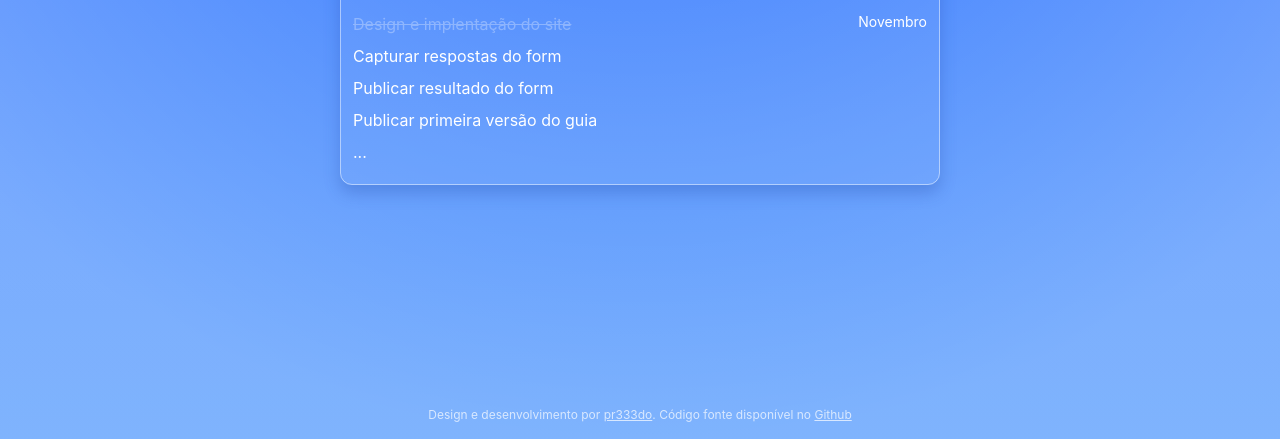
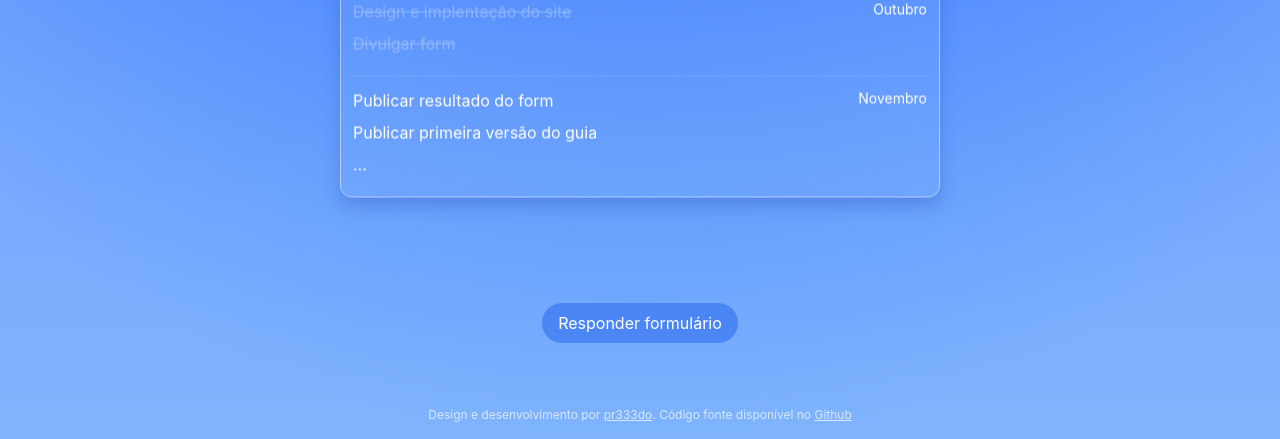
Before and after one commit to pr333do/guia-de-carreira, an Astro site: page / in a window 1280 px wide. Shown: the part 361-800 px from the top of the page. Built offline with nearby package versions, Linux system fonts and the light colour scheme; Astro itself is replaced by a stand-in of ours.

Commit message:
feat(form): adding link to form

```diff
--- a/src/components/window.astro
+++ b/src/components/window.astro
@@ -1,6 +1,9 @@
 <div
-  class="absolute z-10 left-1/2 top-1/2 -translate-x-1/2 -translate-y-1/2 m-auto w-full lg:w-[600px] rounded-xl overflow-hidden border border-white/50 shadow-[0_8px_16px_0_rgba(37,77,172,0.3)]"
+  class="absolute z-10 left-1/2 top-1/2 -translate-x-1/2 -translate-y-1/2"
   id="window"
+>
+  <div
+    class="backdrop-blur-md m-auto w-[calc(100vw_-_2rem)] lg:w-[600px] rounded-xl overflow-hidden border border-white/50 shadow-[0_8px_16px_0_rgba(37,77,172,0.3)]"
   >
     <div
       id="window-header"
@@ -20,6 +23,7 @@
       </div>
     </div>
     <slot />
+  </div>
 </div>
 
 <script>
--- a/src/pages/index.astro
+++ b/src/pages/index.astro
@@ -12,14 +12,21 @@ import Layout from "@/layouts/Layout.astro";
 			<section class="px-3 py-4 flex flex-col gap-4 bg-white/5">
 				<h2 class="font-display text-3xl">Roadmap</h2>
 				<div class="relative border-t-[0.5px] pt-2 border-white/10">
-					<h3 class="absolute right-0 top-3 text-sm">Novembro</h3>
+					<h3 class="absolute right-0 top-3 text-sm">Outubro</h3>
 					<ul>
 						<li class="py-1">
 							<p class="line-through opacity-30">
 								Design e implentação do site
 							</p>
 						</li>
-						<li class="py-1"><p>Capturar respostas do form</p></li>
+						<li class="py-1">
+							<p class="line-through opacity-30">Divulgar form</p>
+						</li>
+					</ul>
+				</div>
+				<div class="relative border-t-[0.5px] pt-2 border-white/10">
+					<h3 class="absolute right-0 top-3 text-sm">Novembro</h3>
+					<ul>
 						<li class="py-1"><p>Publicar resultado do form</p></li>
 						<li class="py-1"><p>Publicar primeira versão do guia</p></li>
 						<li class="py-1"><p>...</p></li>
@@ -28,6 +35,15 @@ import Layout from "@/layouts/Layout.astro";
 			</section>
 		</Window>
 	</main>
+
+	<a
+		class="mx-auto mt-auto mb-12 bg-blue-600/50 backdrop-blur px-4 py-2 rounded-full"
+		href="https://forms.gle/eroo3A3gpFehPPxJA"
+		target="_blank"
+	>
+		Responder formulário
+	</a>
+</Layout>
 
 <footer class="p-4 lg:px-8 flex justify-center">
 	<p class="text-xs opacity-70">
@@ -42,4 +58,3 @@ import Layout from "@/layouts/Layout.astro";
 		>
 	</p>
 </footer>
-</Layout>
```
Also changed, not shown: 1 other file. Lines whose indentation alone changed are shown as unchanged.
